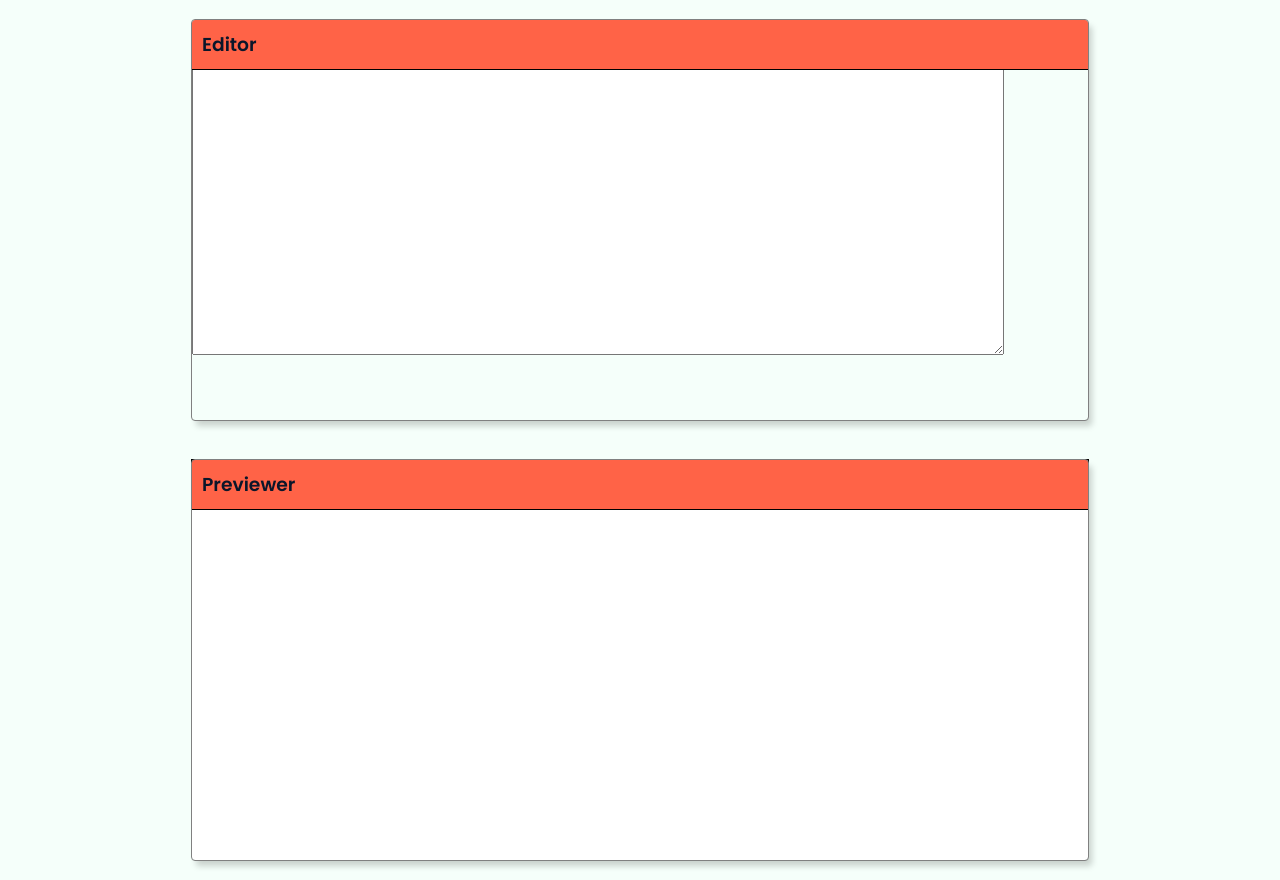
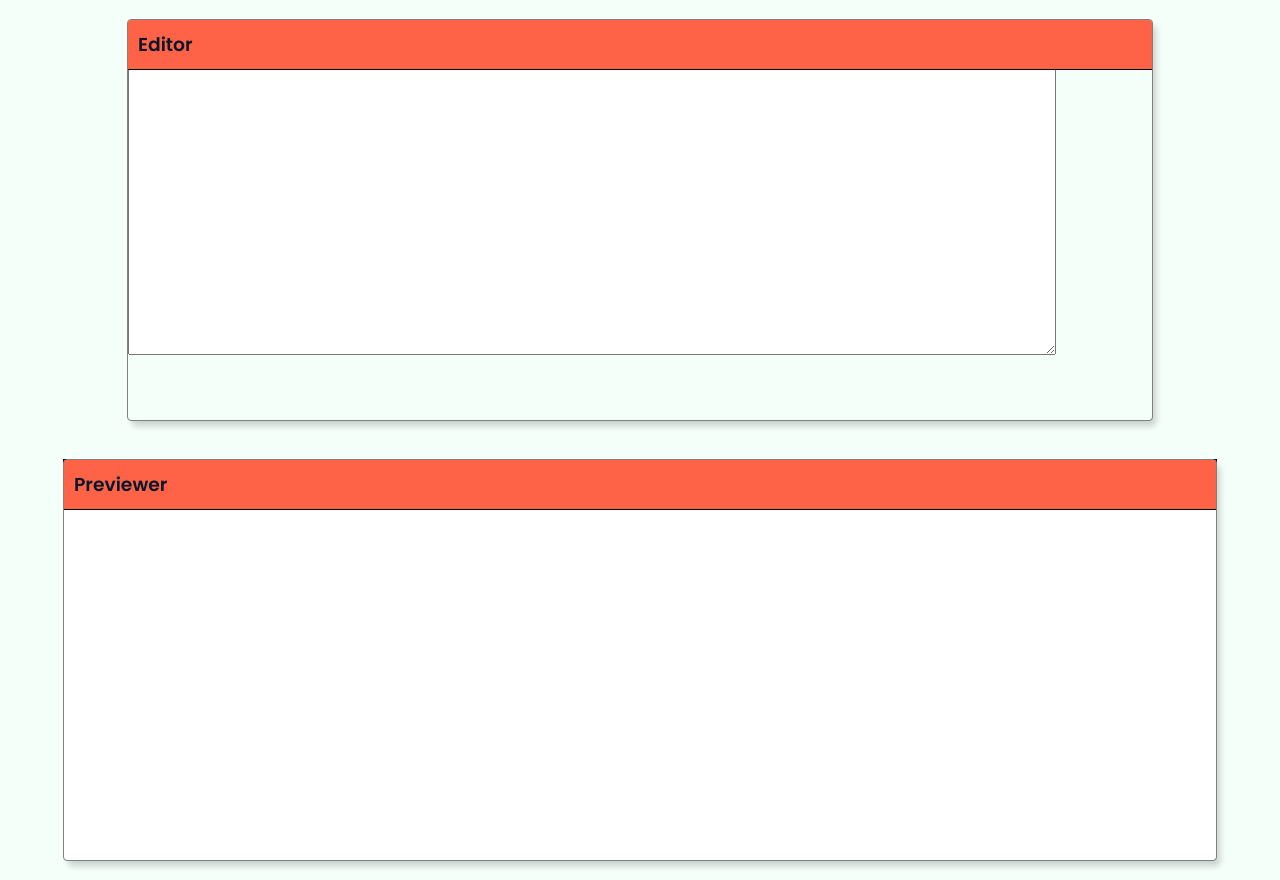
Before and after one commit to codeAdventureNow/Markdown_Previewer_React, a React (Create React App) app: page / in a window 1280 px wide. Built offline with nearby package versions, Linux system fonts and the light colour scheme; a web font is replaced by a local one.

Commit message:
changed widths of the editor and previewer

```diff
--- a/src/App.css
+++ b/src/App.css
@@ -13,7 +13,7 @@
 #editor {
   outline: 1px solid grey;
   border-radius: 3px;
-  width: 70%;
+  width: 80%;
   height: 50vh;
   margin: 20px;
   box-shadow: 4px 6px 6px hsl(0deg 0% 0% / 0.18);
@@ -36,7 +36,7 @@
 #preview {
   border-radius: 3px;
   outline: 1px solid grey;
-  width: 70%;
+  width: 90%;
   height: 50vh;
   margin: 20px;
   background: white;
```
